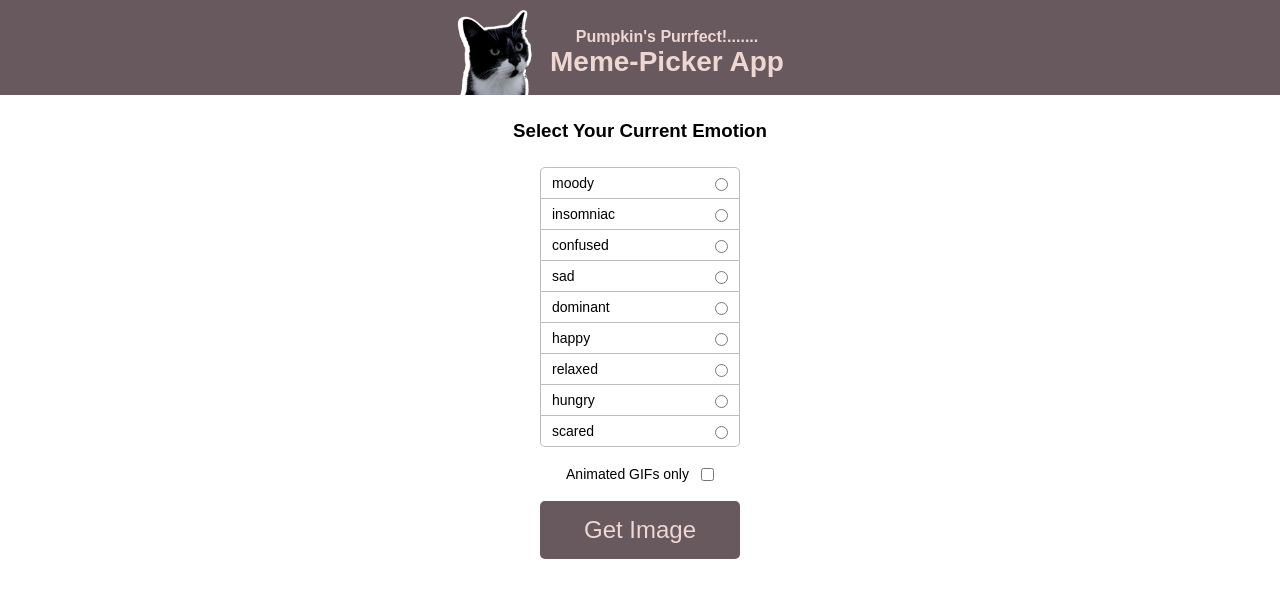
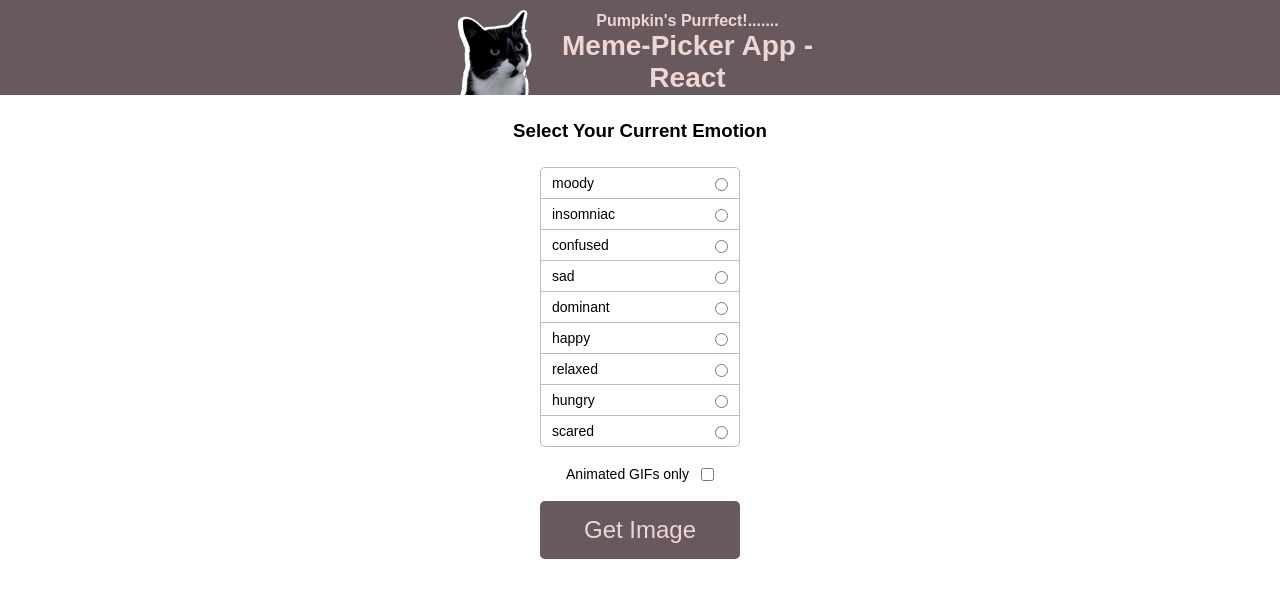
Before and after one commit to allenmathews/memepicker, a plain HTML site: page index.html in a window 1280 px wide. Drawn offline with Linux system fonts and the light colour scheme.

Commit message:
added title

```diff
--- a/index.html
+++ b/index.html
@@ -15,7 +15,7 @@
             <img src="./images/pumpkin.png" class="pumpkin-img">
             <div>
                 <h2>Pumpkin's Purrfect!.......</h2>
-                <h1>Meme-Picker App</h1>
+                <h1>Meme-Picker App - React</h1>
             </div>
         </div>
     </header>
```
